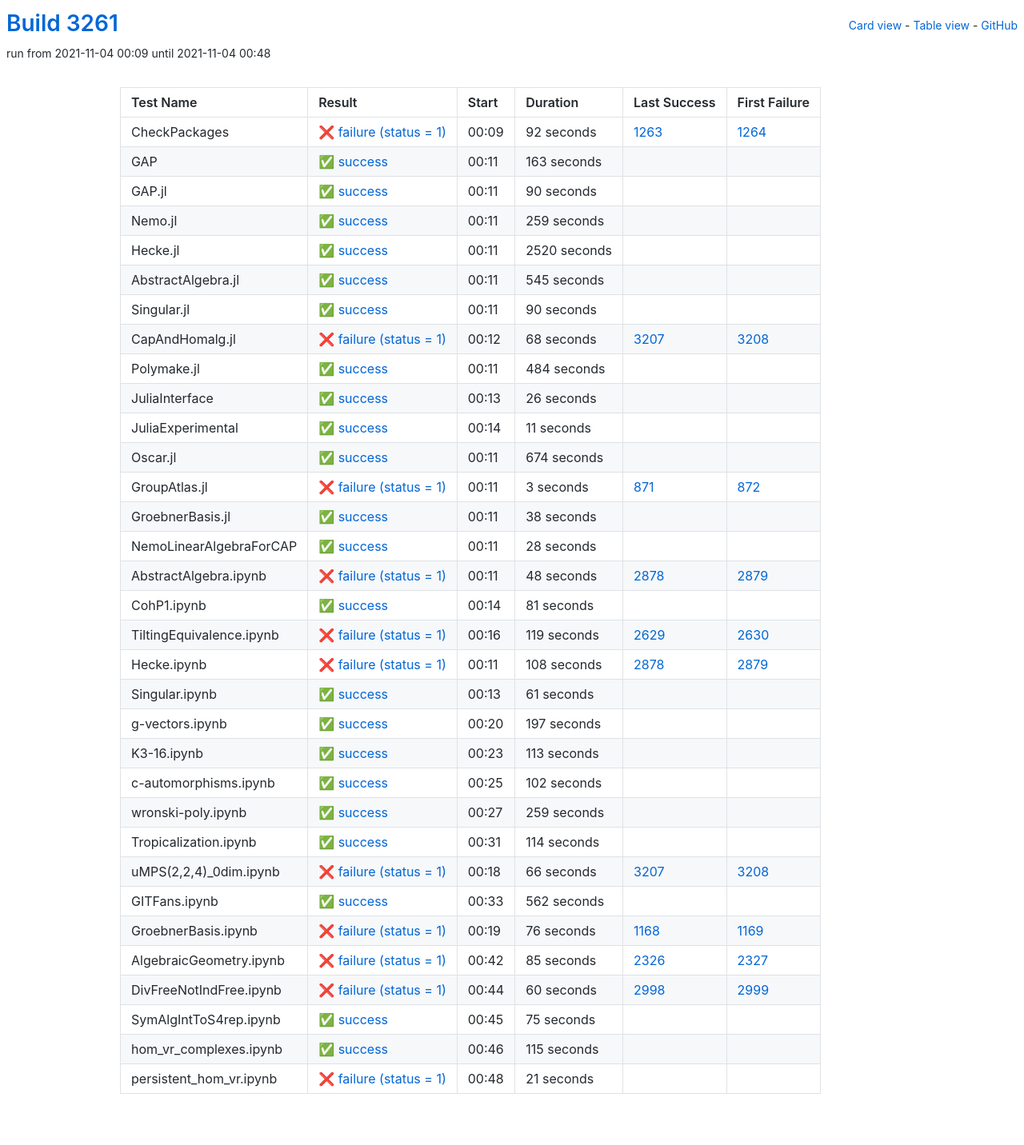
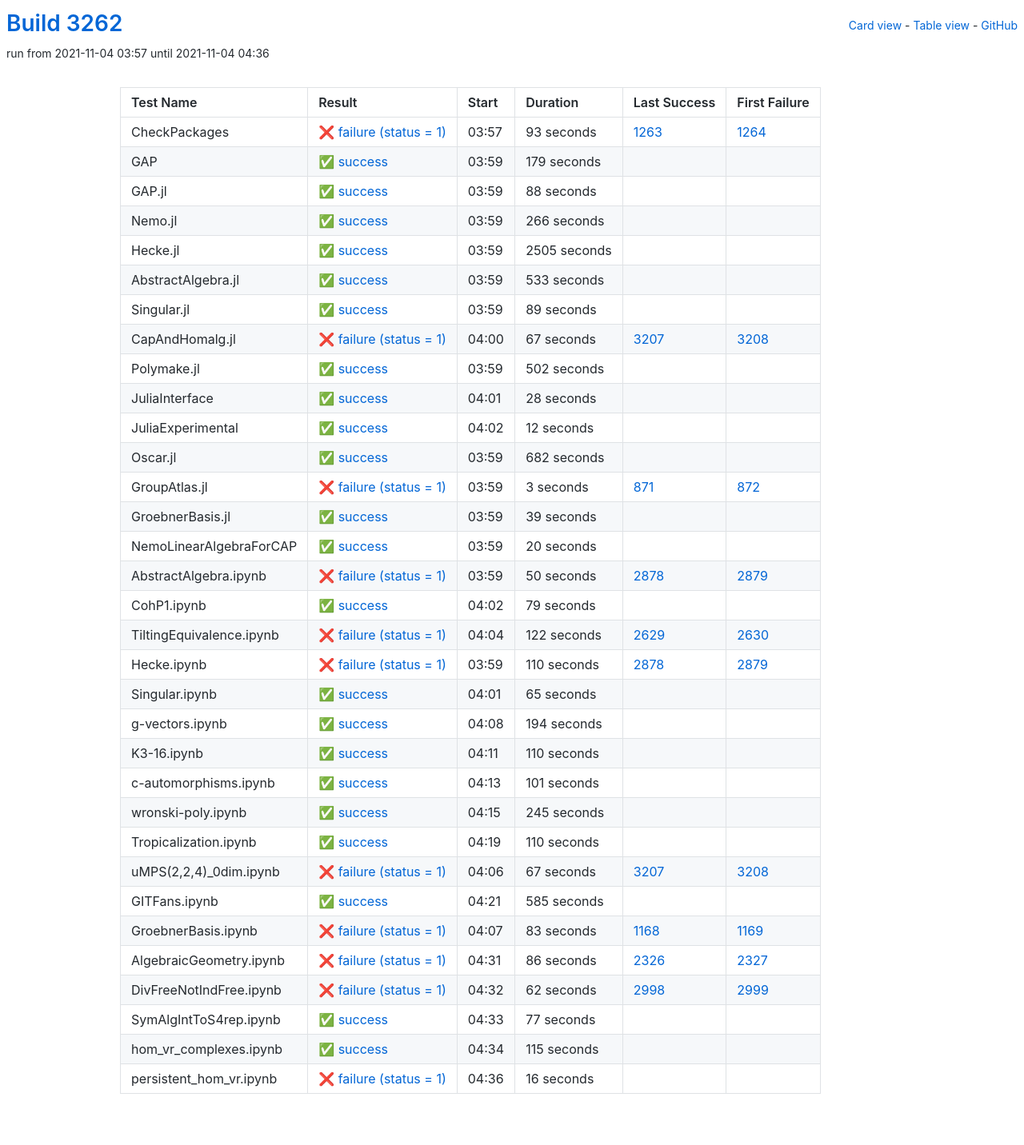
Before and after one commit to oscar-system/oscar-ci-status-stable, a Jekyll site: the page built from table.html, in a window 1280 px wide. Shown: the whole page at 80% size. Built offline with Jekyll 4.4.1, drawn with Linux system fonts in a browser that asks for light colours.

Commit message:
Build #3262

```diff
--- a/_data/ci.yml
+++ b/_data/ci.yml
@@ -1,6 +1,6 @@
 ---
-build: 3261
-build_url: https://oscarci.mathematik.uni-kl.de/job/oscar-stable/3261/
+build: 3262
+build_url: https://oscarci.mathematik.uni-kl.de/job/oscar-stable/3262/
 job: oscar-stable
 organization: oscar-system
 repo: oscar-ci-status-stable
@@ -8,152 +8,152 @@ repourl: https://github.com/oscar-system/oscar-ci-status-stable
 tests:
 - name: CheckPackages
   id: checkpackages
-  log: https://oscarci.mathematik.uni-kl.de/job/oscar-stable/3261/artifact/logs/build-3261/CheckPackages.log
-  start: 2021-11-04 00:09
+  log: https://oscarci.mathematik.uni-kl.de/job/oscar-stable/3262/artifact/logs/build-3262/CheckPackages.log
+  start: 2021-11-04 03:57
   success: false
   exitcode: 1
   status: failure
-  duration: 92
+  duration: 93
   last_success: 1263
   last_success_url: https://oscarci.mathematik.uni-kl.de/job/oscar-stable/1263/
   first_failure: 1264
   first_failure_url: https://oscarci.mathematik.uni-kl.de/job/oscar-stable/1264/
 - name: GAP
   id: gap
-  log: https://oscarci.mathematik.uni-kl.de/job/oscar-stable/3261/artifact/logs/build-3261/GAP.log
-  start: 2021-11-04 00:11
+  log: https://oscarci.mathematik.uni-kl.de/job/oscar-stable/3262/artifact/logs/build-3262/GAP.log
+  start: 2021-11-04 03:59
   success: true
   exitcode: 0
   status: success
-  duration: 163
+  duration: 179
   last_success: false
   last_success_url:
   first_failure: false
   first_failure_url:
 - name: GAP.jl
   id: gap-jl
-  log: https://oscarci.mathematik.uni-kl.de/job/oscar-stable/3261/artifact/logs/build-3261/GAP.jl.log
-  start: 2021-11-04 00:11
+  log: https://oscarci.mathematik.uni-kl.de/job/oscar-stable/3262/artifact/logs/build-3262/GAP.jl.log
+  start: 2021-11-04 03:59
   success: true
   exitcode: 0
   status: success
-  duration: 90
+  duration: 88
   last_success: false
   last_success_url:
   first_failure: false
   first_failure_url:
 - name: Nemo.jl
   id: nemo-jl
-  log: https://oscarci.mathematik.uni-kl.de/job/oscar-stable/3261/artifact/logs/build-3261/Nemo.jl.log
-  start: 2021-11-04 00:11
+  log: https://oscarci.mathematik.uni-kl.de/job/oscar-stable/3262/artifact/logs/build-3262/Nemo.jl.log
+  start: 2021-11-04 03:59
   success: true
   exitcode: 0
   status: success
-  duration: 259
+  duration: 266
   last_success: false
   last_success_url:
   first_failure: false
   first_failure_url:
 - name: Hecke.jl
   id: hecke-jl
-  log: https://oscarci.mathematik.uni-kl.de/job/oscar-stable/3261/artifact/logs/build-3261/Hecke.jl.log
-  start: 2021-11-04 00:11
+  log: https://oscarci.mathematik.uni-kl.de/job/oscar-stable/3262/artifact/logs/build-3262/Hecke.jl.log
+  start: 2021-11-04 03:59
   success: true
   exitcode: 0
   status: success
-  duration: 2520
+  duration: 2505
   last_success: false
   last_success_url:
   first_failure: false
   first_failure_url:
 - name: AbstractAlgebra.jl
   id: abstractalgebra-jl
-  log: https://oscarci.mathematik.uni-kl.de/job/oscar-stable/3261/artifact/logs/build-3261/AbstractAlgebra.jl.log
-  start: 2021-11-04 00:11
+  log: https://oscarci.mathematik.uni-kl.de/job/oscar-stable/3262/artifact/logs/build-3262/AbstractAlgebra.jl.log
+  start: 2021-11-04 03:59
   success: true
   exitcode: 0
   status: success
-  duration: 545
+  duration: 533
   last_success: false
   last_success_url:
   first_failure: false
   first_failure_url:
 - name: Singular.jl
   id: singular-jl
-  log: https://oscarci.mathematik.uni-kl.de/job/oscar-stable/3261/artifact/logs/build-3261/Singular.jl.log
-  start: 2021-11-04 00:11
+  log: https://oscarci.mathematik.uni-kl.de/job/oscar-stable/3262/artifact/logs/build-3262/Singular.jl.log
+  start: 2021-11-04 03:59
   success: true
   exitcode: 0
   status: success
-  duration: 90
+  duration: 89
   last_success: false
   last_success_url:
   first_failure: false
   first_failure_url:
 - name: CapAndHomalg.jl
   id: capandhomalg-jl
-  log: https://oscarci.mathematik.uni-kl.de/job/oscar-stable/3261/artifact/logs/build-3261/CapAndHomalg.jl.log
-  start: 2021-11-04 00:12
+  log: https://oscarci.mathematik.uni-kl.de/job/oscar-stable/3262/artifact/logs/build-3262/CapAndHomalg.jl.log
+  start: 2021-11-04 04:00
   success: false
   exitcode: 1
   status: failure
-  duration: 68
+  duration: 67
   last_success: 3207
   last_success_url: https://oscarci.mathematik.uni-kl.de/job/oscar-stable/3207/
   first_failure: 3208
   first_failure_url: https://oscarci.mathematik.uni-kl.de/job/oscar-stable/3208/
 - name: Polymake.jl
   id: polymake-jl
-  log: https://oscarci.mathematik.uni-kl.de/job/oscar-stable/3261/artifact/logs/build-3261/Polymake.jl.log
-  start: 2021-11-04 00:11
+  log: https://oscarci.mathematik.uni-kl.de/job/oscar-stable/3262/artifact/logs/build-3262/Polymake.jl.log
+  start: 2021-11-04 03:59
   success: true
   exitcode: 0
   status: success
-  duration: 484
+  duration: 502
   last_success: false
   last_success_url:
   first_failure: false
   first_failure_url:
 - name: JuliaInterface
   id: juliainterface
-  log: https://oscarci.mathematik.uni-kl.de/job/oscar-stable/3261/artifact/logs/build-3261/JuliaInterface.log
-  start: 2021-11-04 00:13
+  log: https://oscarci.mathematik.uni-kl.de/job/oscar-stable/3262/artifact/logs/build-3262/JuliaInterface.log
+  start: 2021-11-04 04:01
   success: true
   exitcode: 0
   status: success
-  duration: 26
+  duration: 28
   last_success: false
   last_success_url:
   first_failure: false
   first_failure_url:
 - name: JuliaExperimental
   id: juliaexperimental
-  log: https://oscarci.mathematik.uni-kl.de/job/oscar-stable/3261/artifact/logs/build-3261/JuliaExperimental.log
-  start: 2021-11-04 00:14
+  log: https://oscarci.mathematik.uni-kl.de/job/oscar-stable/3262/artifact/logs/build-3262/JuliaExperimental.log
+  start: 2021-11-04 04:02
   success: true
   exitcode: 0
   status: success
-  duration: 11
+  duration: 12
   last_success: false
   last_success_url:
   first_failure: false
   first_failure_url:
 - name: Oscar.jl
   id: oscar-jl
-  log: https://oscarci.mathematik.uni-kl.de/job/oscar-stable/3261/artifact/logs/build-3261/Oscar.jl.log
-  start: 2021-11-04 00:11
+  log: https://oscarci.mathematik.uni-kl.de/job/oscar-stable/3262/artifact/logs/build-3262/Oscar.jl.log
+  start: 2021-11-04 03:59
   success: true
   exitcode: 0
   status: success
-  duration: 674
+  duration: 682
   last_success: false
   last_success_url:
   first_failure: false
   first_failure_url:
 - name: GroupAtlas.jl
   id: groupatlas-jl
-  log: https://oscarci.mathematik.uni-kl.de/job/oscar-stable/3261/artifact/logs/build-3261/GroupAtlas.jl.log
-  start: 2021-11-04 00:11
+  log: https://oscarci.mathematik.uni-kl.de/job/oscar-stable/3262/artifact/logs/build-3262/GroupAtlas.jl.log
+  start: 2021-11-04 03:59
   success: false
   exitcode: 1
   status: failure
@@ -164,224 +164,224 @@ tests:
   first_failure_url: https://oscarci.mathematik.uni-kl.de/job/oscar-stable/872/
 - name: GroebnerBasis.jl
   id: groebnerbasis-jl
-  log: https://oscarci.mathematik.uni-kl.de/job/oscar-stable/3261/artifact/logs/build-3261/GroebnerBasis.jl.log
-  start: 2021-11-04 00:11
+  log: https://oscarci.mathematik.uni-kl.de/job/oscar-stable/3262/artifact/logs/build-3262/GroebnerBasis.jl.log
+  start: 2021-11-04 03:59
   success: true
   exitcode: 0
   status: success
-  duration: 38
+  duration: 39
   last_success: false
   last_success_url:
   first_failure: false
   first_failure_url:
 - name: NemoLinearAlgebraForCAP
   id: nemolinearalgebraforcap
-  log: https://oscarci.mathematik.uni-kl.de/job/oscar-stable/3261/artifact/logs/build-3261/NemoLinearAlgebraForCAP.log
-  start: 2021-11-04 00:11
+  log: https://oscarci.mathematik.uni-kl.de/job/oscar-stable/3262/artifact/logs/build-3262/NemoLinearAlgebraForCAP.log
+  start: 2021-11-04 03:59
   success: true
   exitcode: 0
   status: success
-  duration: 28
+  duration: 20
   last_success: false
   last_success_url:
   first_failure: false
   first_failure_url:
 - name: AbstractAlgebra.ipynb
   id: abstractalgebra-ipynb
-  log: https://oscarci.mathematik.uni-kl.de/job/oscar-stable/3261/artifact/logs/build-3261/AbstractAlgebra.ipynb.log
-  start: 2021-11-04 00:11
+  log: https://oscarci.mathematik.uni-kl.de/job/oscar-stable/3262/artifact/logs/build-3262/AbstractAlgebra.ipynb.log
+  start: 2021-11-04 03:59
   success: false
   exitcode: 1
   status: failure
-  duration: 48
+  duration: 50
   last_success: 2878
   last_success_url: https://oscarci.mathematik.uni-kl.de/job/oscar-stable/2878/
   first_failure: 2879
   first_failure_url: https://oscarci.mathematik.uni-kl.de/job/oscar-stable/2879/
 - name: CohP1.ipynb
   id: cohp1-ipynb
-  log: https://oscarci.mathematik.uni-kl.de/job/oscar-stable/3261/artifact/logs/build-3261/CohP1.ipynb.log
-  start: 2021-11-04 00:14
+  log: https://oscarci.mathematik.uni-kl.de/job/oscar-stable/3262/artifact/logs/build-3262/CohP1.ipynb.log
+  start: 2021-11-04 04:02
   success: true
   exitcode: 0
   status: success
-  duration: 81
+  duration: 79
   last_success: false
   last_success_url:
   first_failure: false
   first_failure_url:
 - name: TiltingEquivalence.ipynb
   id: tiltingequivalence-ipynb
-  log: https://oscarci.mathematik.uni-kl.de/job/oscar-stable/3261/artifact/logs/build-3261/TiltingEquivalence.ipynb.log
-  start: 2021-11-04 00:16
+  log: https://oscarci.mathematik.uni-kl.de/job/oscar-stable/3262/artifact/logs/build-3262/TiltingEquivalence.ipynb.log
+  start: 2021-11-04 04:04
   success: false
   exitcode: 1
   status: failure
-  duration: 119
+  duration: 122
   last_success: 2629
   last_success_url: https://oscarci.mathematik.uni-kl.de/job/oscar-stable/2629/
   first_failure: 2630
   first_failure_url: https://oscarci.mathematik.uni-kl.de/job/oscar-stable/2630/
 - name: Hecke.ipynb
   id: hecke-ipynb
-  log: https://oscarci.mathematik.uni-kl.de/job/oscar-stable/3261/artifact/logs/build-3261/Hecke.ipynb.log
-  start: 2021-11-04 00:11
+  log: https://oscarci.mathematik.uni-kl.de/job/oscar-stable/3262/artifact/logs/build-3262/Hecke.ipynb.log
+  start: 2021-11-04 03:59
   success: false
   exitcode: 1
   status: failure
-  duration: 108
+  duration: 110
   last_success: 2878
   last_success_url: https://oscarci.mathematik.uni-kl.de/job/oscar-stable/2878/
   first_failure: 2879
   first_failure_url: https://oscarci.mathematik.uni-kl.de/job/oscar-stable/2879/
 - name: Singular.ipynb
   id: singular-ipynb
-  log: https://oscarci.mathematik.uni-kl.de/job/oscar-stable/3261/artifact/logs/build-3261/Singular.ipynb.log
-  start: 2021-11-04 00:13
+  log: https://oscarci.mathematik.uni-kl.de/job/oscar-stable/3262/artifact/logs/build-3262/Singular.ipynb.log
+  start: 2021-11-04 04:01
   success: true
   exitcode: 0
   status: success
-  duration: 61
+  duration: 65
   last_success: false
   last_success_url:
   first_failure: false
   first_failure_url:
 - name: g-vectors.ipynb
   id: g-vectors-ipynb
-  log: https://oscarci.mathematik.uni-kl.de/job/oscar-stable/3261/artifact/logs/build-3261/g-vectors.ipynb.log
-  start: 2021-11-04 00:20
+  log: https://oscarci.mathematik.uni-kl.de/job/oscar-stable/3262/artifact/logs/build-3262/g-vectors.ipynb.log
+  start: 2021-11-04 04:08
   success: true
   exitcode: 0
   status: success
-  duration: 197
+  duration: 194
   last_success: false
   last_success_url:
   first_failure: false
   first_failure_url:
 - name: K3-16.ipynb
   id: k3-16-ipynb
-  log: https://oscarci.mathematik.uni-kl.de/job/oscar-stable/3261/artifact/logs/build-3261/K3-16.ipynb.log
-  start: 2021-11-04 00:23
+  log: https://oscarci.mathematik.uni-kl.de/job/oscar-stable/3262/artifact/logs/build-3262/K3-16.ipynb.log
+  start: 2021-11-04 04:11
   success: true
   exitcode: 0
   status: success
-  duration: 113
+  duration: 110
   last_success: false
   last_success_url:
   first_failure: false
   first_failure_url:
 - name: c-automorphisms.ipynb
   id: c-automorphisms-ipynb
-  log: https://oscarci.mathematik.uni-kl.de/job/oscar-stable/3261/artifact/logs/build-3261/c-automorphisms.ipynb.log
-  start: 2021-11-04 00:25
+  log: https://oscarci.mathematik.uni-kl.de/job/oscar-stable/3262/artifact/logs/build-3262/c-automorphisms.ipynb.log
+  start: 2021-11-04 04:13
   success: true
   exitcode: 0
   status: success
-  duration: 102
+  duration: 101
   last_success: false
   last_success_url:
   first_failure: false
   first_failure_url:
 - name: wronski-poly.ipynb
   id: wronski-poly-ipynb
-  log: https://oscarci.mathematik.uni-kl.de/job/oscar-stable/3261/artifact/logs/build-3261/wronski-poly.ipynb.log
-  start: 2021-11-04 00:27
+  log: https://oscarci.mathematik.uni-kl.de/job/oscar-stable/3262/artifact/logs/build-3262/wronski-poly.ipynb.log
+  start: 2021-11-04 04:15
   success: true
   exitcode: 0
   status: success
-  duration: 259
+  duration: 245
   last_success: false
   last_success_url:
   first_failure: false
   first_failure_url:
 - name: Tropicalization.ipynb
   id: tropicalization-ipynb
-  log: https://oscarci.mathematik.uni-kl.de/job/oscar-stable/3261/artifact/logs/build-3261/Tropicalization.ipynb.log
-  start: 2021-11-04 00:31
+  log: https://oscarci.mathematik.uni-kl.de/job/oscar-stable/3262/artifact/logs/build-3262/Tropicalization.ipynb.log
+  start: 2021-11-04 04:19
   success: true
   exitcode: 0
   status: success
-  duration: 114
+  duration: 110
   last_success: false
   last_success_url:
   first_failure: false
   first_failure_url:
 - name: uMPS(2,2,4)_0dim.ipynb
   id: umps-2-2-4-0dim-ipynb
-  log: https://oscarci.mathematik.uni-kl.de/job/oscar-stable/3261/artifact/logs/build-3261/uMPS-2-2-4-_0dim.ipynb.log
-  start: 2021-11-04 00:18
+  log: https://oscarci.mathematik.uni-kl.de/job/oscar-stable/3262/artifact/logs/build-3262/uMPS-2-2-4-_0dim.ipynb.log
+  start: 2021-11-04 04:06
   success: false
   exitcode: 1
   status: failure
-  duration: 66
+  duration: 67
   last_success: 3207
   last_success_url: https://oscarci.mathematik.uni-kl.de/job/oscar-stable/3207/
   first_failure: 3208
   first_failure_url: https://oscarci.mathematik.uni-kl.de/job/oscar-stable/3208/
 - name: GITFans.ipynb
   id: gitfans-ipynb
-  log: https://oscarci.mathematik.uni-kl.de/job/oscar-stable/3261/artifact/logs/build-3261/GITFans.ipynb.log
-  start: 2021-11-04 00:33
+  log: https://oscarci.mathematik.uni-kl.de/job/oscar-stable/3262/artifact/logs/build-3262/GITFans.ipynb.log
+  start: 2021-11-04 04:21
   success: true
   exitcode: 0
   status: success
-  duration: 562
+  duration: 585
   last_success: false
   last_success_url:
   first_failure: false
   first_failure_url:
 - name: GroebnerBasis.ipynb
   id: groebnerbasis-ipynb
-  log: https://oscarci.mathematik.uni-kl.de/job/oscar-stable/3261/artifact/logs/build-3261/GroebnerBasis.ipynb.log
-  start: 2021-11-04 00:19
+  log: https://oscarci.mathematik.uni-kl.de/job/oscar-stable/3262/artifact/logs/build-3262/GroebnerBasis.ipynb.log
+  start: 2021-11-04 04:07
   success: false
   exitcode: 1
   status: failure
-  duration: 76
+  duration: 83
   last_success: 1168
   last_success_url: https://oscarci.mathematik.uni-kl.de/job/oscar-stable/1168/
   first_failure: 1169
   first_failure_url: https://oscarci.mathematik.uni-kl.de/job/oscar-stable/1169/
 - name: AlgebraicGeometry.ipynb
   id: algebraicgeometry-ipynb
-  log: https://oscarci.mathematik.uni-kl.de/job/oscar-stable/3261/artifact/logs/build-3261/AlgebraicGeometry.ipynb.log
-  start: 2021-11-04 00:42
+  log: https://oscarci.mathematik.uni-kl.de/job/oscar-stable/3262/artifact/logs/build-3262/AlgebraicGeometry.ipynb.log
+  start: 2021-11-04 04:31
   success: false
   exitcode: 1
   status: failure
-  duration: 85
+  duration: 86
   last_success: 2326
   last_success_url: https://oscarci.mathematik.uni-kl.de/job/oscar-stable/2326/
   first_failure: 2327
   first_failure_url: https://oscarci.mathematik.uni-kl.de/job/oscar-stable/2327/
 - name: DivFreeNotIndFree.ipynb
   id: divfreenotindfree-ipynb
-  log: https://oscarci.mathematik.uni-kl.de/job/oscar-stable/3261/artifact/logs/build-3261/DivFreeNotIndFree.ipynb.log
-  start: 2021-11-04 00:44
+  log: https://oscarci.mathematik.uni-kl.de/job/oscar-stable/3262/artifact/logs/build-3262/DivFreeNotIndFree.ipynb.log
+  start: 2021-11-04 04:32
   success: false
   exitcode: 1
   status: failure
-  duration: 60
+  duration: 62
   last_success: 2998
   last_success_url: https://oscarci.mathematik.uni-kl.de/job/oscar-stable/2998/
   first_failure: 2999
   first_failure_url: https://oscarci.mathematik.uni-kl.de/job/oscar-stable/2999/
 - name: SymAlgIntToS4rep.ipynb
   id: symalginttos4rep-ipynb
-  log: https://oscarci.mathematik.uni-kl.de/job/oscar-stable/3261/artifact/logs/build-3261/SymAlgIntToS4rep.ipynb.log
-  start: 2021-11-04 00:45
+  log: https://oscarci.mathematik.uni-kl.de/job/oscar-stable/3262/artifact/logs/build-3262/SymAlgIntToS4rep.ipynb.log
+  start: 2021-11-04 04:33
   success: true
   exitcode: 0
   status: success
-  duration: 75
+  duration: 77
   last_success: false
   last_success_url:
   first_failure: false
   first_failure_url:
 - name: hom_vr_complexes.ipynb
   id: hom-vr-complexes-ipynb
-  log: https://oscarci.mathematik.uni-kl.de/job/oscar-stable/3261/artifact/logs/build-3261/hom_vr_complexes.ipynb.log
-  start: 2021-11-04 00:46
+  log: https://oscarci.mathematik.uni-kl.de/job/oscar-stable/3262/artifact/logs/build-3262/hom_vr_complexes.ipynb.log
+  start: 2021-11-04 04:34
   success: true
   exitcode: 0
   status: success
@@ -392,12 +392,12 @@ tests:
   first_failure_url:
 - name: persistent_hom_vr.ipynb
   id: persistent-hom-vr-ipynb
-  log: https://oscarci.mathematik.uni-kl.de/job/oscar-stable/3261/artifact/logs/build-3261/persistent_hom_vr.ipynb.log
-  start: 2021-11-04 00:48
+  log: https://oscarci.mathematik.uni-kl.de/job/oscar-stable/3262/artifact/logs/build-3262/persistent_hom_vr.ipynb.log
+  start: 2021-11-04 04:36
   success: false
   exitcode: 1
   status: failure
-  duration: 21
+  duration: 16
   last_success: false
   last_success_url:
   first_failure: false
```
Also changed, not shown: README.md.
